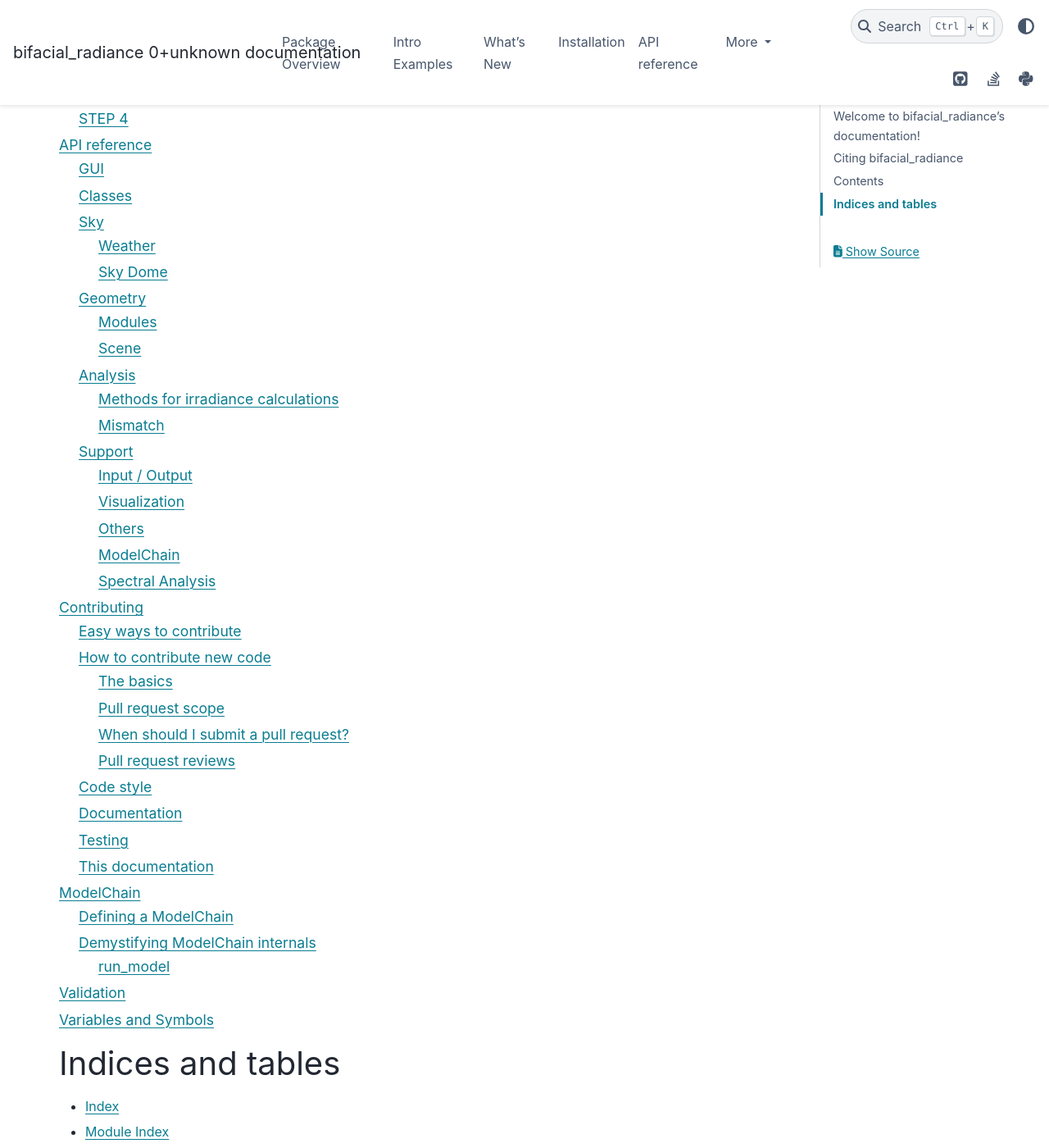
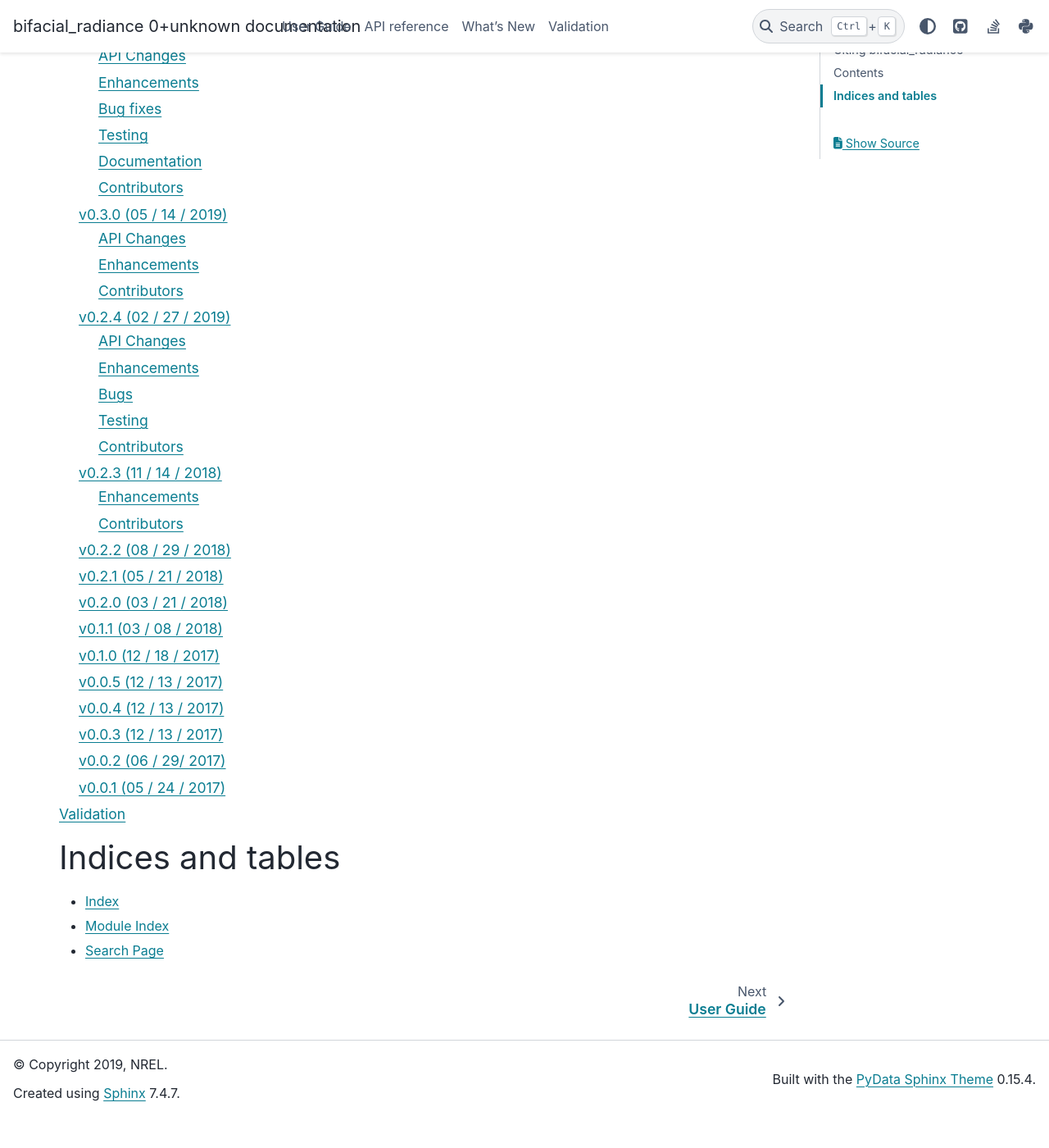
Before and after one commit to NREL/bifacial_radiance, a Sphinx documentation site: the page built from docs/sphinx/source/index.rst, in a window 1280 px wide and 1400 px high, scrolled down 3841 px. Shown: the whole window at 82% size. Built offline with Sphinx 7.4.7 and the PyData theme 0.15.4, drawn with Linux system fonts in a browser that asks for light colours; after the commit the page ends 5203 px from its top, so only the background shows below that; some of the changed text lies outside the part shown.

Commit message:
create user_guide directory

```diff
--- a/docs/sphinx/source/index.rst
+++ b/docs/sphinx/source/index.rst
@@ -51,15 +51,10 @@
 .. toctree::
    :maxdepth: 3
 
-   package_overview
-   introexamples
+   user_guide/index
+   manualapi
    whatsnew
-   installation
-   manualapi
-   contributing
-   modelchain
    validation
-   variables_style_rules
 
 Indices and tables
 ==================
--- /dev/null
+++ b/docs/sphinx/source/user_guide/index.rst
@@ -0,0 +1,14 @@
+==========
+User Guide
+==========
+
+
+.. toctree::
+   :maxdepth: 2
+
+   package_overview
+   installation
+   introexamples
+   modelchain
+   contributing
+   variables_style_rules
```
Also changed, not shown: docs/sphinx/source/user_guide/contributing.rst (renamed from docs/sphinx/source/contributing.rst), docs/sphinx/source/user_guide/installation.rst (renamed from docs/sphinx/source/installation.rst), docs/sphinx/source/user_guide/introexamples.rst (renamed from docs/sphinx/source/introexamples.rst), docs/sphinx/source/user_guide/modelchain.rst (renamed from docs/sphinx/source/modelchain.rst), docs/sphinx/source/user_guide/package_overview.rst (renamed from docs/sphinx/source/package_overview.rst), docs/sphinx/source/user_guide/variables_style_rules.rst (renamed from docs/sphinx/source/variables_style_rules.rst).
